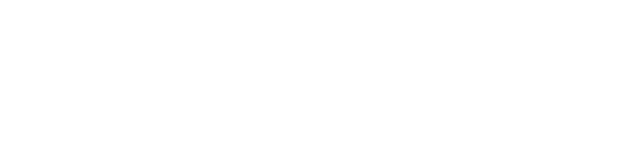
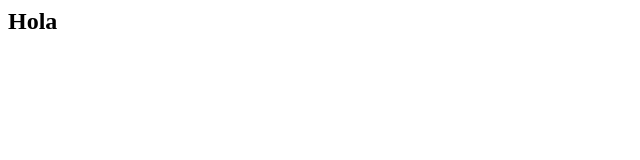
Before and after one commit to thaisfsiq/geoweb2, a plain HTML site: page hola.html in a window 1280 px wide. Shown: the full height of the page, 0-640 px from the left. Drawn offline with Linux system fonts and the light colour scheme.

Commit message:
change readme

```diff
--- a/hola.html
+++ b/hola.html
@@ -6,7 +6,7 @@
     <body>
 
 
-        <h2></h2>
+        <h2>Hola</h2>
 
 
     </body>
```
